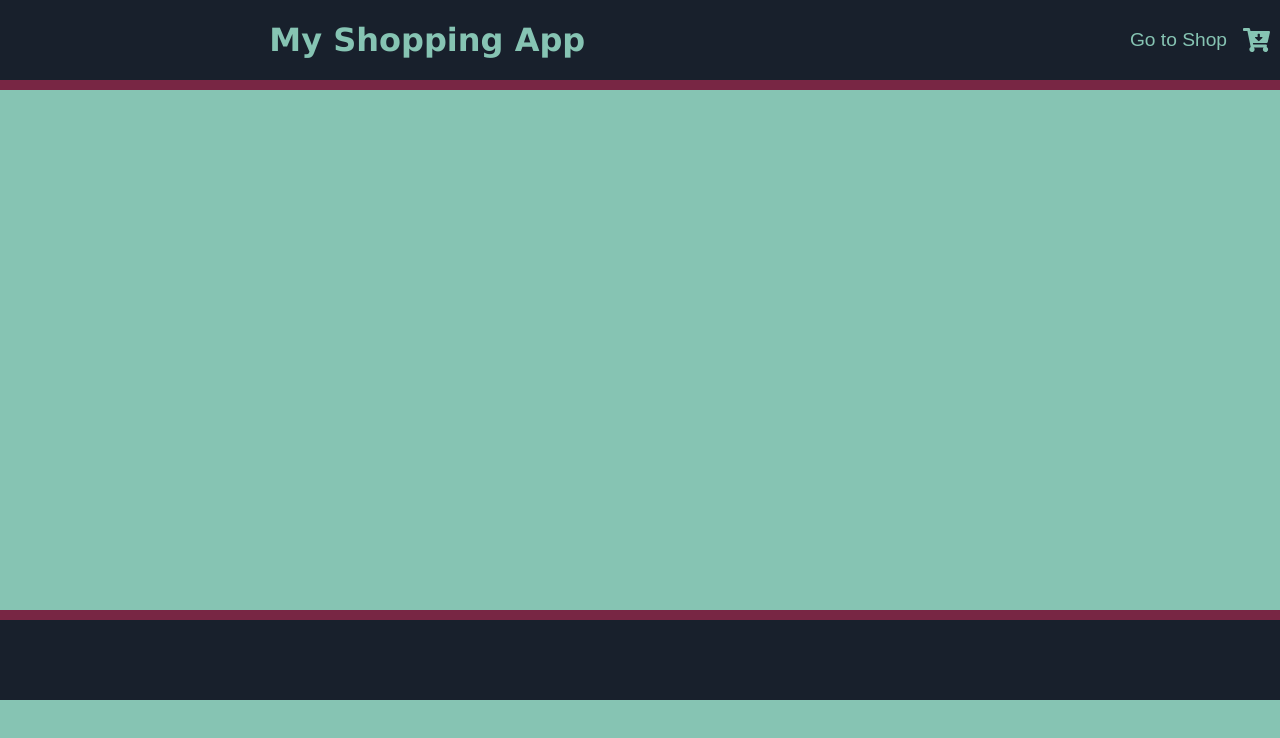
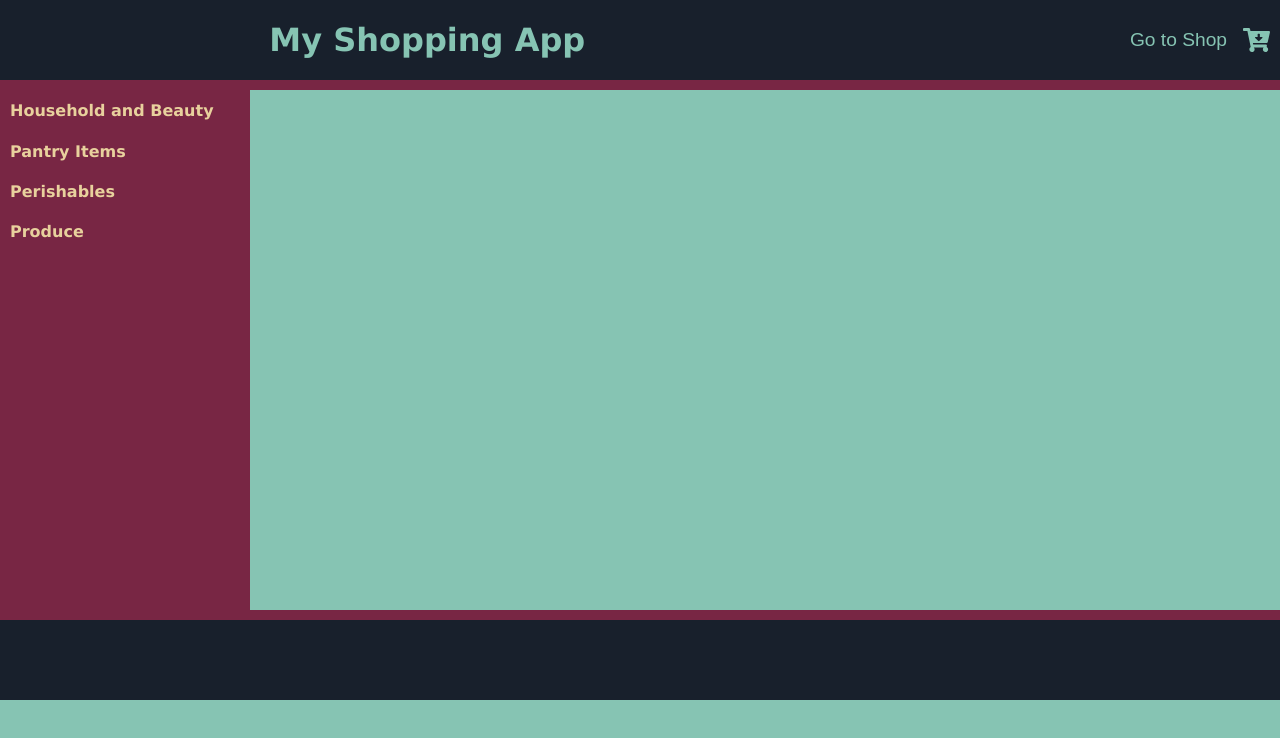
Before and after one commit to JPMCrain/my_shopping_app, a React (Create React App) app in the folder my_shopping_app/: page / in a window 1280 px wide. Shown: the top 738 px of the page. Built offline with nearby package versions, Linux system fonts and the light colour scheme.

Commit message:
created catogory list component

```diff
--- /dev/null
+++ b/my_shopping_app/src/components/CatogoryList/CatogoryList.jsx
@@ -0,0 +1,63 @@
+import React, { Component } from 'react';
+import styles from './index.module.css';
+
+import jsonData from '../json_source/itemsdata.json';
+
+class CatogoryList extends Component {
+	constructor(props) {
+		super(props)
+		this.state = {
+			catogoryLists: jsonData,
+			openIndex: null,
+		}
+		this.toggleList = this.toggleList.bind(this);
+	}
+
+	toggleList(e, index) {
+		e.target.style.color = '#86c4b3';
+		this.setState({ openIndex: index })
+	}
+
+	render() {
+		const { catogoryLists } = this.state;
+		return (
+			<div className={styles.listWrapper}>
+				<ul>
+					{
+						catogoryLists.map((catogory, catogoryIndex) => {
+							return (
+								<li key={catogoryIndex}>
+									<h4
+										className={styles.catlistItem}
+										onClick={(e) => {
+											this.toggleList(e, catogoryIndex);
+										}}>
+										{catogory.category}
+									</h4>
+									{
+										this.state.openIndex === catogoryIndex &&
+										<ul>
+											{
+												catogory.subcategories.map((item, index) => {
+													return (
+														<li
+															className={styles.sublistItem}
+															key={index}>
+															{item.name}
+														</li>
+													);
+												})
+											}
+										</ul>
+									}
+								</li>
+							);
+						})
+					}
+				</ul>
+			</div>
+		)
+	}
+}
+
+export default CatogoryList
--- /dev/null
+++ b/my_shopping_app/src/components/CatogoryList/index.module.css
@@ -0,0 +1,27 @@
+.listWrapper {
+	width: 250px;
+	color: #e8d19d;
+}
+
+ul {
+	margin-top: -10px;
+	padding: 0;
+	padding-left: 10px;
+}
+
+li {
+	cursor: pointer;
+	list-style-type: none;
+}
+
+.catlistItem:hover {
+	color: #86c4b3;
+}
+
+.catlistItemActive {
+	color: #86c4b3;
+}
+
+.sublistItem:hover  {
+	color: #86c4b3;
+}
--- a/my_shopping_app/src/pages/ShopPage/ShopPage.jsx
+++ b/my_shopping_app/src/pages/ShopPage/ShopPage.jsx
@@ -3,18 +3,22 @@ import styles from './index.module.css';
 import Header from '../../components/Header/Header.jsx';
 
 import Footer from '../../components/Footer/Footer.jsx';
+import CatogoryList from '../../components/CatogoryList/CatogoryList';
 
 class ShopPage extends Component {
 	render() {
 		return (
 			<div className={styles.Wrapper}>
 				<Header />
-				<div>
+				<div className={styles.midWrapper}>
+					<div className={styles.listWrapper}>
+						<CatogoryList />
+					</div>
+					<div className={styles.itemsWrapper}>
 
+					</div>
 				</div>
-				<div>
 
-				</div>
 				<Footer />
 			</div>
 		)
--- a/my_shopping_app/src/pages/ShopPage/index.module.css
+++ b/my_shopping_app/src/pages/ShopPage/index.module.css
@@ -4,3 +4,19 @@
 	flex-direction: column;
 	justify-content: space-between;
 }
+.midWrapper {
+	display: flex;
+	width: 100%;
+	height: 100%;
+}
+
+.listWrapper {
+	flex-grow: 0;
+	background-color: #782644;
+	height: 100%;
+}
+
+.itemsWrapper {
+	flex-grow: 3;
+	height: 100%;
+}
```
